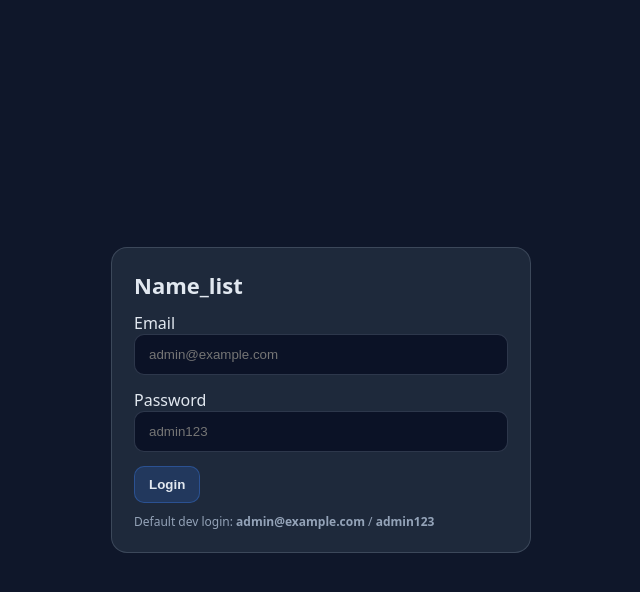
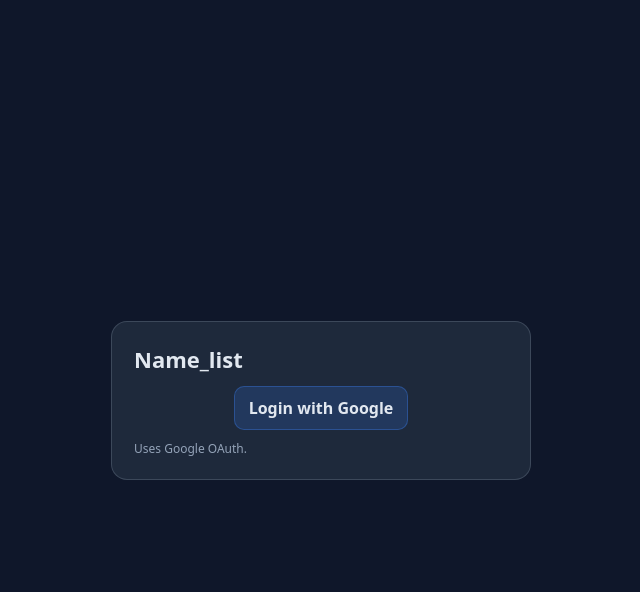
Before and after one commit to tannu471/Managed_listed, a Flask app: page /login in a window 1280 px wide. Shown: the top 592 px of the page, without its empty margins (319-959 px from the left). Run offline with Flask 3, Linux system fonts and the light colour scheme.

Commit message:
Fixed login redirect

```diff
--- a/app.py
+++ b/app.py
@@ -6,17 +6,8 @@ from contextlib import closing
 from datetime import timedelta
 from functools import wraps
 
-from flask import (
-    Flask,
-    flash,
-    g,
-    redirect,
-    render_template,
-    request,
-    session,
-    url_for,
-)
-from werkzeug.security import generate_password_hash, check_password_hash
+from authlib.integrations.flask_client import OAuth
+from flask import Flask, flash, g, redirect, render_template, request, session, url_for
 from werkzeug.utils import secure_filename
 
 
@@ -63,6 +54,17 @@ def create_app() -> Flask:
 
         return wrapped
 
+    oauth = OAuth(app)
+    oauth.register(
+        name="google",
+        client_id=os.environ.get("GOOGLE_CLIENT_ID"),
+        client_secret=os.environ.get("GOOGLE_CLIENT_SECRET"),
+        access_token_url="https://oauth2.googleapis.com/token",
+        authorize_url="https://accounts.google.com/o/oauth2/v2/auth",
+        api_base_url="https://www.googleapis.com/oauth2/v1/",
+        client_kwargs={"scope": "openid email profile"},
+    )
+
     @app.route("/")
     def index():
         q = (request.args.get("q") or "").strip()
@@ -78,10 +80,10 @@ def create_app() -> Flask:
             filters.append("user_id = ?")
             params.append(user_id)
         else:
-            filters.append("1=0")  # public viewing; no saving data, no listing
+            filters.append("1=0")  # Public view: show no rows (and no data saving)
 
         if q:
-            # search by character_name OR anime_name
+            # Search by character_name OR anime_name (case-insensitive)
             filters.append("(LOWER(character_name) LIKE ? OR LOWER(anime_name) LIKE ?)")
             q_like = f"%{q.lower()}%"
             params.extend([q_like, q_like])
@@ -111,29 +113,56 @@ def create_app() -> Flask:
             gender_filter=gender if gender else "All",
         )
 
-    @app.route("/login", methods=["GET", "POST"])
+    @app.route("/login")
     def login():
-        if request.method == "POST":
-            email = (request.form.get("email") or "").strip().lower()
-            password = request.form.get("password") or ""
-            if not email or not password:
-                flash("Email and password are required.", "error")
-                return redirect(url_for("login"))
+        return render_template("login.html")
 
-            user = g.db.execute(
-                "SELECT id, password_hash FROM users WHERE email = ?",
-                (email,),
-            ).fetchone()
+    @app.route("/login/google")
+    def google_login():
+        if not os.environ.get("GOOGLE_CLIENT_ID") or not os.environ.get("GOOGLE_CLIENT_SECRET"):
+            flash("Google OAuth is not configured on the server.", "error")
+            return redirect(url_for("login"))
 
-            if not user or not check_password_hash(user["password_hash"], password):
-                flash("Invalid email or password.", "error")
-                return redirect(url_for("login"))
+        redirect_uri = url_for("google_callback", _external=True)
+        return oauth.google.authorize_redirect(redirect_uri)
 
-            session.permanent = True
-            session["user_id"] = user["id"]
-            return redirect(url_for("index"))
+    @app.route("/callback/google")
+    def google_callback():
+        token = oauth.google.authorize_access_token()
+        _ = token  # unused but kept for clarity
+        userinfo = oauth.google.get("https://openidconnect.googleapis.com/v1/userinfo")
 
-        return render_template("login.html")
+        email = (userinfo.json().get("email") or "").strip().lower()
+        sub = str(userinfo.json().get("sub") or "")
+
+        if not email or not sub:
+            flash("Failed to authenticate with Google.", "error")
+            return redirect(url_for("login"))
+
+        # Create user on first Google login (recommended)
+        existing = g.db.execute(
+            "SELECT id FROM users WHERE email = ? OR google_sub = ?",
+            (email, sub),
+        ).fetchone()
+
+        if existing:
+            user_id = existing["id"]
+            g.db.execute(
+                "UPDATE users SET email = ?, google_sub = ? WHERE id = ?",
+                (email, sub, user_id),
+            )
+            g.db.commit()
+        else:
+            cur = g.db.execute(
+                "INSERT INTO users (email, google_sub) VALUES (?, ?)",
+                (email, sub),
+            )
+            user_id = cur.lastrowid
+            g.db.commit()
+
+        session.permanent = True
+        session["user_id"] = user_id
+        return redirect(url_for("index"))
 
     @app.route("/logout")
     def logout():
@@ -211,7 +240,7 @@ def create_app() -> Flask:
             flash("Invalid image filename.", "error")
             return redirect(url_for("index"))
 
-        # enforce unique character_name per user
+        # Enforce unique character_name per user
         dup = g.db.execute(
             "SELECT id FROM characters WHERE user_id = ? AND character_name = ?",
             (user_id, character_name),
@@ -220,14 +249,12 @@ def create_app() -> Flask:
             flash("Character name already exists.", "error")
             return redirect(url_for("index"))
 
-        # compute next display_order
         max_order = g.db.execute(
             "SELECT COALESCE(MAX(display_order), 0) AS m FROM characters WHERE user_id = ?",
             (user_id,),
         ).fetchone()["m"]
         display_order = int(max_order) + 1
 
-        # insert first, then save image; if save fails, rollback
         image_db_name = None
         try:
             cur = g.db.execute(
@@ -269,8 +296,12 @@ def create_app() -> Flask:
             return redirect(url_for("index"))
 
         image = row["image"]
-        g.db.execute("DELETE FROM characters WHERE user_id = ? AND id = ?", (user_id, record_id))
+        g.db.execute(
+            "DELETE FROM characters WHERE user_id = ? AND id = ?",
+            (user_id, record_id),
+        )
         g.db.commit()
+
         safe_delete_image(image)
         renumber_for_user(user_id)
         flash("Character deleted.", "success")
@@ -286,6 +317,7 @@ def create_app() -> Flask:
             return redirect(url_for("index"))
 
         current_order = row["display_order"]
+
         if action == "up":
             other = g.db.execute(
                 """
@@ -313,7 +345,7 @@ def create_app() -> Flask:
             flash("No more moves available.", "error")
             return redirect(url_for("index"))
 
-        # swap orders
+        # swap display_order values
         g.db.execute(
             "UPDATE characters SET display_order = ? WHERE id = ? AND user_id = ?",
             (other["display_order"], record_id, user_id),
@@ -342,16 +374,13 @@ def create_app() -> Flask:
             if not new_name:
                 flash("Character name is required.", "error")
                 return redirect(url_for("update_character", record_id=record_id))
-
             if not new_anime:
                 flash("Anime name is required.", "error")
                 return redirect(url_for("update_character", record_id=record_id))
-
             if new_gender not in ALLOWED_GENDERS:
                 flash("Gender is required.", "error")
                 return redirect(url_for("update_character", record_id=record_id))
 
-            # unique constraint per user (excluding current record)
             dup = g.db.execute(
                 """
                 SELECT id FROM characters
@@ -370,10 +399,10 @@ def create_app() -> Flask:
             if file and file.filename:
                 filename = secure_filename(file.filename)
                 image_ext = os.path.splitext(filename)[1].lower() or ".png"
+                image_ext = image_ext if image_ext.startswith(".") else f".{image_ext}"
                 new_image_db_name = f"user{user_id}_char{record_id}{image_ext}"
                 file.save(os.path.join(UPLOAD_DIR, new_image_db_name))
 
-            # update fields
             g.db.execute(
                 """
                 UPDATE characters
@@ -390,14 +419,7 @@ def create_app() -> Flask:
             flash("Character updated.", "success")
             return redirect(url_for("index"))
 
-        # GET
         return render_template("update.html", record=row)
-
-    @app.endpoint("update_character")
-    def update_character_endpoint():
-        # This endpoint name is only here for url_for symmetry in code above.
-        # It is never called.
-        raise NotImplementedError
 
     return app
 
@@ -414,15 +436,19 @@ def init_db():
         conn.execute("PRAGMA foreign_keys = ON")
         conn.row_factory = sqlite3.Row
 
+        # Updated users table for Google auth
+        # (We keep legacy password_hash column if it already exists.)
         conn.execute(
             """
             CREATE TABLE IF NOT EXISTS users (
                 id INTEGER PRIMARY KEY AUTOINCREMENT,
                 email TEXT UNIQUE NOT NULL,
-                password_hash TEXT NOT NULL
+                password_hash TEXT,
+                google_sub TEXT UNIQUE
             )
             """
         )
+
 
         conn.execute(
             """
@@ -439,17 +465,13 @@ def init_db():
             """
         )
 
-        # create a default user for convenience in dev; production should use real registration
-        default_email = os.environ.get("DEFAULT_EMAIL", "admin@example.com").strip().lower()
-        default_password = os.environ.get("DEFAULT_PASSWORD", "admin123").strip()
-        existing = conn.execute("SELECT id FROM users WHERE email = ?", (default_email,)).fetchone()
-        if not existing:
-            pw_hash = generate_password_hash(default_password)
-            conn.execute(
-                "INSERT INTO users (email, password_hash) VALUES (?, ?)",
-                (default_email, pw_hash),
-            )
+        # Ensure columns exist even if DB was created earlier with a password_hash schema.
+        # (SQLite doesn't support ALTER TABLE ADD UNIQUE constraints cleanly, but adding columns is fine.)
+        cols = {r[1] for r in conn.execute("PRAGMA table_info(users)")}
+        if "google_sub" not in cols:
+            conn.execute("ALTER TABLE users ADD COLUMN google_sub TEXT")
 
+        # If the old users table had password_hash, ignore it. Don't create default users.
         conn.commit()
 
 
--- a/requirements.txt
+++ b/requirements.txt
@@ -1,3 +1,4 @@
 Flask==3.0.3
 gunicorn==23.0.0
 Werkzeug==3.0.3
+authlib==1.7.2
--- a/static/style.css
+++ b/static/style.css
@@ -134,6 +134,10 @@ body{
   border-radius:12px;
   margin:10px 0;
 }
+
+/* Keep login button centered on mobile */
+.login-form{display:flex; justify-content:center;}
+
 .flash-error{border-color:rgba(239,68,68,.45); background:rgba(239,68,68,.12); color:#fecaca;}
 .flash-success{border-color:rgba(16,185,129,.45); background:rgba(16,185,129,.12); color:#bbf7d0;}
 
--- a/templates/login.html
+++ b/templates/login.html
@@ -21,18 +21,14 @@
         {% endif %}
       {% endwith %}
 
-      <form method="post" action="{{ url_for('login') }}" class="login-form">
-        <label>Email</label>
-        <input class="input" type="email" name="email" placeholder="admin@example.com" required />
-
-        <label>Password</label>
-        <input class="input" type="password" name="password" placeholder="admin123" required />
-
-        <button type="submit" class="btn btn-primary">Login</button>
-      </form>
+      <div class="login-form">
+        <a class="btn btn-primary" href="{{ url_for('google_login') }}">
+          Login with Google
+        </a>
+      </div>
 
       <div class="login-hint">
-        Default dev login: <b>{{ ("admin@example.com") }}</b> / <b>{{ ("admin123") }}</b>
+        Uses Google OAuth.
       </div>
     </div>
   </main>
```
Also changed, not shown: GOOGLE_OAUTH_SETUP.txt (added, +22 -0 lines), database.db.
